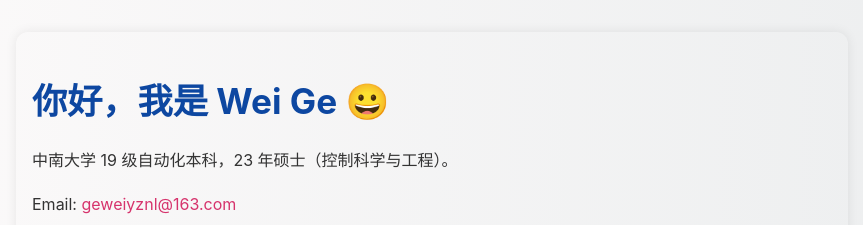
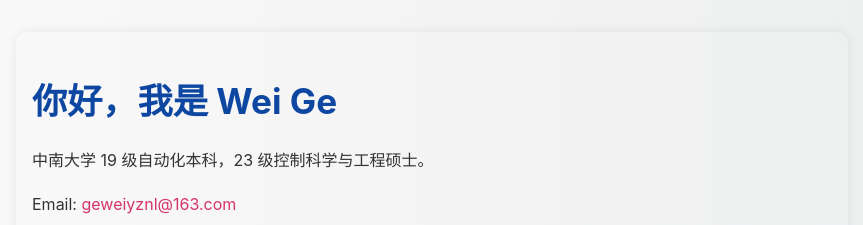
Before and after one commit to Luoseyznl/Luoseyznl.github.io, a plain HTML site: page index.html in a window 1280 px wide. Shown: the top 225 px of the page, without its empty margins (208-1071 px from the left). Drawn offline with Linux system fonts and the light colour scheme.

Commit message:
Update index.html

```diff
--- a/index.html
+++ b/index.html
@@ -86,8 +86,8 @@
   </style>
 </head>
 <body>
-  <h1 class="fade-in">你好，我是 Wei Ge 😀</h1>
-  <p class="fade-in">中南大学 19 级自动化本科，23 年硕士（控制科学与工程）。</p>
+  <h1 class="fade-in">你好，我是 Wei Ge</h1>
+  <p class="fade-in">中南大学 19 级自动化本科，23 级控制科学与工程硕士。</p>
   <p class="fade-in">Email: <a href="mailto:geweiyznl@163.com">geweiyznl@163.com</a></p>
   <p class="fade-in">Phone: 133-7525-3562</p>
 
```
